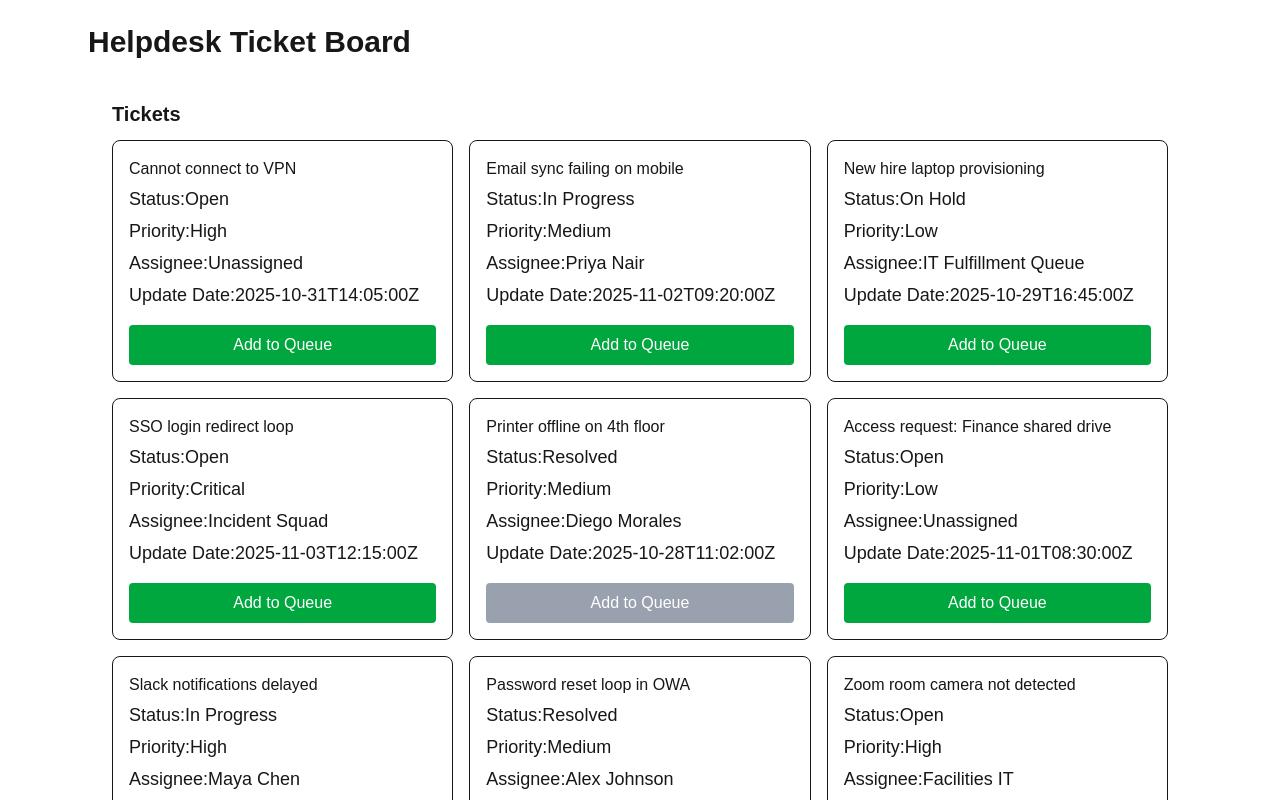
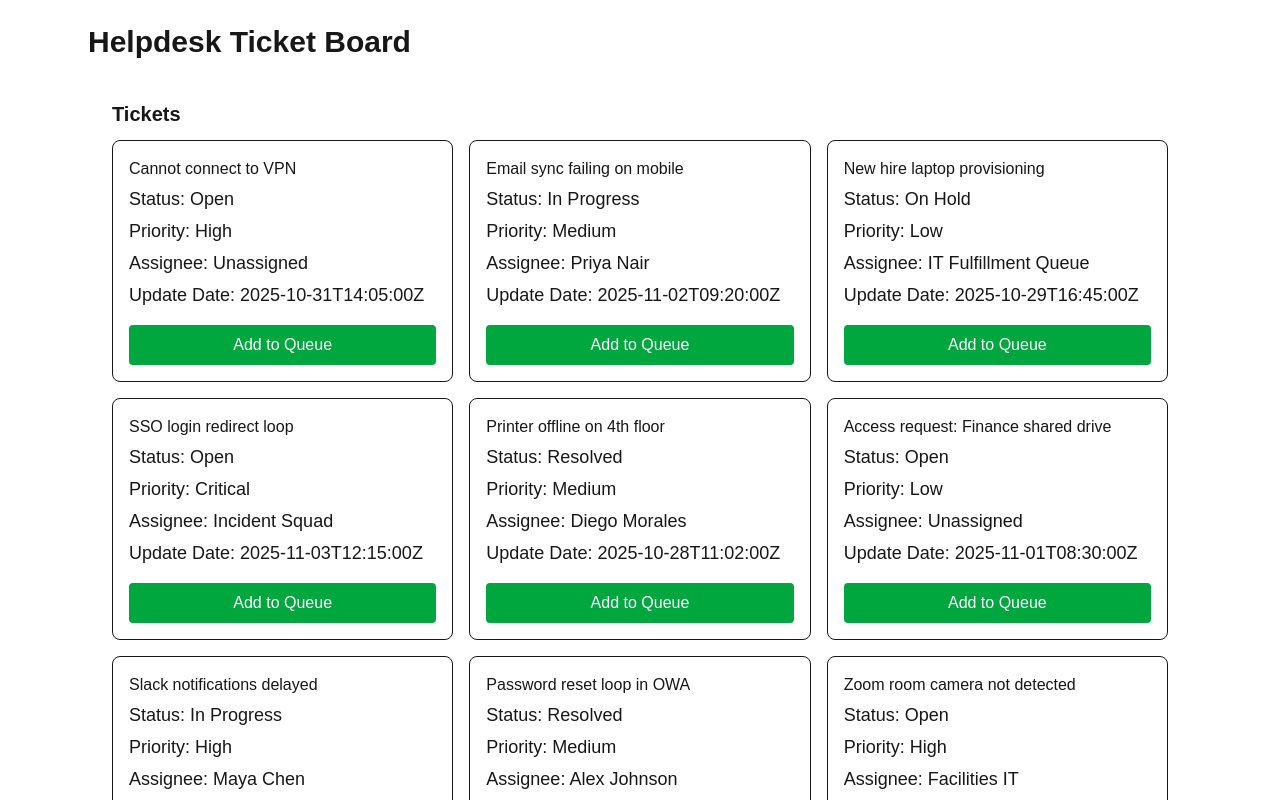
Before and after one commit to JustinWong1229/helpdesk-board, a Next.js app: page / in a window 1280 px wide. Shown: the top 800 px of the page. Built offline with nearby package versions, Linux system fonts and the light colour scheme.

Commit message:
Got rid of the disable button feature

```diff
--- a/src/app/components/TicketCard.jsx
+++ b/src/app/components/TicketCard.jsx
@@ -1,25 +1,25 @@
 'use client'
 
 // Displays a single ticket and an add button
-// Disables the button once ticket is being worked on
 
-export default function TicketCard({ id, title, description, priority, status, assignee, updatedAt, inQueue = false, onAddToQueue }) {
-    const disabled = inQueue || status === 'Resolved'
+
+export default function TicketCard({ id, title, description, priority, status, assignee, updatedAt, onAddToQueue }) {
+
 
     return (
         <div className="border rounded-lg p-4 h-full flex flex-col justify-between">
       <div>
       <div className="text-sm text-gray-500">{description}</div>
         <h3 className="font-medium">{title}</h3>
-        <div className="mt-1 text-lg">Status:{status}</div>
-        <div className="mt-1 text-lg">Priority:{priority}</div>
-        <div className="mt-1 text-lg">Assignee:{assignee}</div>
-        <div className="mt-1 text-lg">Update Date:{updatedAt}</div>
+        <div className="mt-1 text-lg">Status: {status}</div>
+        <div className="mt-1 text-lg">Priority: {priority}</div>
+        <div className="mt-1 text-lg">Assignee: {assignee}</div>
+        <div className="mt-1 text-lg">Update Date: {updatedAt}</div>
 
       </div>
-      <button className={`mt-4 rounded px-3 py-2 text-white ${disabled ? 'bg-gray-400 cursor-not-allowed' : 'bg-green-600 hover:bg-green-700'}`}
+      <button className={`mt-4 rounded px-3 py-2 text-white bg-gray-400 bg-green-600 hover:bg-green-700'}`}
         onClick={() => onAddToQueue(id)}
-        disabled={disabled}
+
       >
         Add to Queue
       </button>
```
